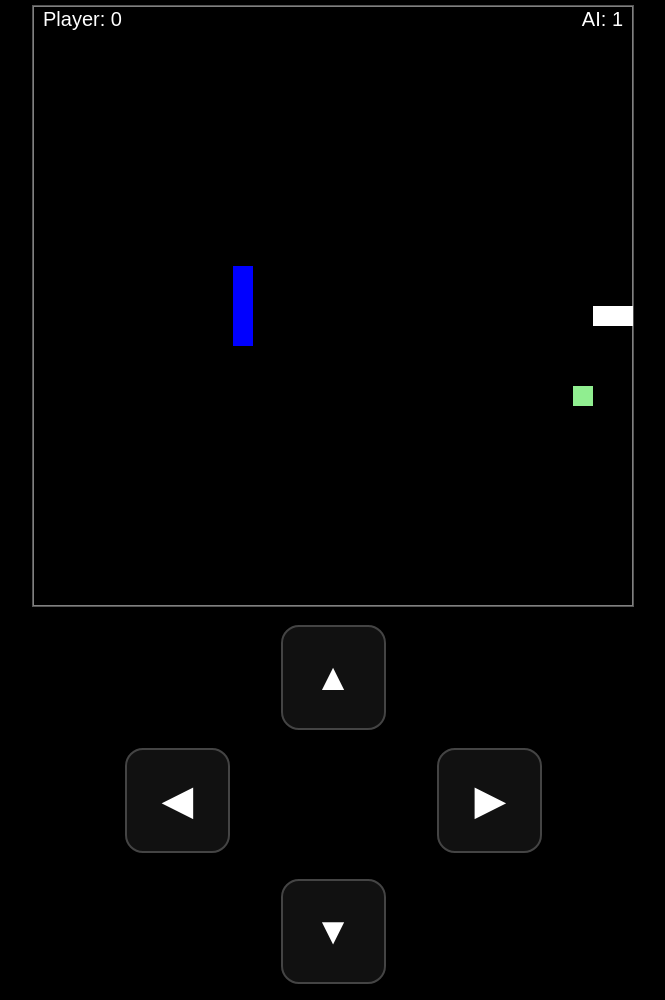
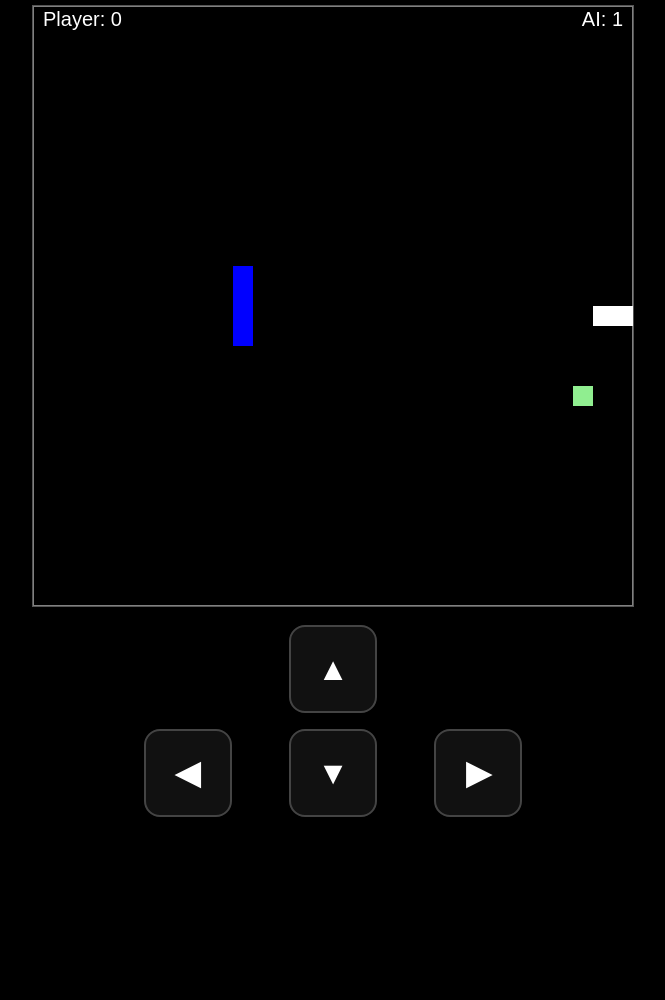
Before and after one commit to Tonzium/snakegame, a plain HTML site: page solo.html in a window 1280 px wide. Shown: the part 85-1085 px from the top of the page, without its empty margins (307-972 px from the left). After the commit the page ends 918 px from the top, so only its background shows below. Drawn offline with Linux system fonts and the light colour scheme.

Commit message:
Add Comments

```diff
--- a/solo.html
+++ b/solo.html
@@ -2,15 +2,27 @@
 <html lang="en">
 <head>
   <meta charset="UTF-8" />
+  <!-- Ensure proper scaling and tap targets on mobile -->
   <meta name="viewport" content="width=device-width, initial-scale=1.0" />
   <title>Snake Game</title>
+
   <style>
+    /* =========
+       THEME/TOKENS
+       Centralized CSS custom properties so button size/spacing/brand color
+       can be tweaked in one place.
+       ========= */
     :root {
-      --btn-size: 105px;       /* Larger buttons */
-      --btn-gap: 18px;
-      --accent: #1e90ff;
+      --btn-size: 88px;      /* Increase/decrease to resize on-screen controls */
+      --btn-gap: 16px;       /* Spacing between D-pad buttons */
+      --accent: #1e90ff;     /* Focus/active accent color for accessibility */
     }
 
+    /* =========
+       PAGE LAYOUT / GLOBAL
+       - Disable text selection to avoid accidental highlights during play.
+       - Add safe-area padding for iOS notches (env() handles that).
+       ========= */
     body {
       text-align: center;
       font-family: Arial, sans-serif;
@@ -22,66 +34,82 @@
       user-select: none;
     }
 
+    /* =========
+       GAME CANVAS
+       - Keep a visible border.
+       - max-width maintains responsiveness; height:auto preserves aspect via intrinsic size.
+       - touch-action:none prevents the page from scrolling when swiping on canvas.
+       ========= */
     canvas {
       border: 1px solid #555;
       background-color: #000;
       display: block;
       margin: 0 auto 18px auto;
       max-width: 95vw;
-      height: auto;
-      touch-action: none;
+      height: auto; /* keep square via intrinsic size from width/height attributes */
+      touch-action: none; /* avoid page scroll on touch devices while playing */
     }
 
-    /* On-screen controls container */
+    /* =========
+       ON-SCREEN CONTROLS
+       - Grid layout places Up centered on row 1 and Left/Down/Right on row 2.
+       - touch-action: manipulation reduces delay after taps on mobile browsers.
+       ========= */
     .controls {
       width: 100%;
-      max-width: 450px;
+      max-width: 420px;
       margin: 0 auto;
       display: grid;
       grid-template-columns: 1fr 1fr 1fr;
-      grid-template-rows: auto auto auto;
+      grid-template-rows: auto auto;
       gap: var(--btn-gap);
       justify-items: center;
       align-items: center;
       touch-action: manipulation;
-      position: relative;
     }
 
-    /* Layout like D-pad */
+    /* Grid placement for D-pad */
     .up    { grid-column: 2; grid-row: 1; }
     .left  { grid-column: 1; grid-row: 2; }
+    .down  { grid-column: 2; grid-row: 2; }
     .right { grid-column: 3; grid-row: 2; }
-    .down  { grid-column: 2; grid-row: 3; margin-top: 8px; } /* Lower down button */
 
+    /* =========
+       CONTROL BUTTONS
+       - Large tap area, subtle shadow for depth, animated press feedback.
+       - :focus-visible outline improves keyboard accessibility.
+       ========= */
     .ctrl-btn {
       width: var(--btn-size);
       height: var(--btn-size);
-      border-radius: 18px;
+      border-radius: 16px;
       border: 2px solid #444;
       background: #111;
       color: #fff;
-      font-size: 38px;
+      font-size: 32px;
       font-weight: bold;
       display: inline-flex;
       align-items: center;
       justify-content: center;
-      box-shadow: 0 6px 14px rgba(0,0,0,0.4);
+      box-shadow: 0 4px 12px rgba(0,0,0,0.35);
       transition: transform 0.02s ease, background 0.15s ease, border-color 0.15s ease;
     }
-
     .ctrl-btn:active {
-      transform: scale(0.97);
+      transform: scale(0.98);
       background: #0d0d0d;
       border-color: var(--accent);
     }
-
     .ctrl-btn:focus-visible {
       outline: 3px solid var(--accent);
       outline-offset: 2px;
     }
 
+    /* =========
+       UI TEXT
+       ========= */
     h2 { margin: 10px 0 12px; }
 
+    /* Live scores mirrored from canvas text for screen readers and smaller screens */
     .scores {
       display: flex;
       gap: 12px;
@@ -95,25 +123,46 @@
 </head>
 <body>
   <h2>Snake Game</h2>
+
+  <!-- Live region ensures assistive tech hears score updates without extra interaction -->
   <div class="scores" id="scores" aria-live="polite"></div>
 
+  <!--
+    Canvas acts as the primary game board.
+    Width/height define the intrinsic pixel grid for crisp rendering.
+    The aria-label provides context to screen readers.
+  -->
   <canvas id="game" width="600" height="600" aria-label="Snake game board"></canvas>
 
-  <!-- On-screen mobile controls -->
+  <!--
+    On-screen mobile controls (D-pad).
+    - Buttons have semantic <button> elements with ARIA labels.
+    - Works alongside keyboard input for desktop players.
+  -->
   <div class="controls" aria-label="Directional controls">
     <button class="ctrl-btn up"    id="btnUp"    aria-label="Move up">▲</button>
     <button class="ctrl-btn left"  id="btnLeft"  aria-label="Move left">◀</button>
+    <button class="ctrl-btn down"  id="btnDown"  aria-label="Move down">▼</button>
     <button class="ctrl-btn right" id="btnRight" aria-label="Move right">▶</button>
-    <button class="ctrl-btn down"  id="btnDown"  aria-label="Move down">▼</button>
   </div>
 
   <script>
+    /* =========
+       CORE CONSTANTS & CONTEXT
+       - GRID_SIZE defines logical cells (square board).
+       - CELL_SIZE derived from canvas width—keeps drawing math simple.
+       ========= */
     const canvas = document.getElementById('game');
     const ctx = canvas.getContext('2d');
 
     const GRID_SIZE = 30;
     const CELL_SIZE = canvas.width / GRID_SIZE;
 
+    /* =========
+       INPUT MAP
+       - Normalizes keyboard (arrows + WASD) into vector directions.
+       - Values are [dx, dy]; up is negative y because canvas origin is top-left.
+       ========= */
     const DIRECTIONS = {
       'ArrowUp': [0, -1],
       'ArrowDown': [0, 1],
@@ -125,6 +174,11 @@
       'd': [1, 0]
     };
 
+    /* =========
+       GAME STATE
+       - Each snake tracks its body (head at index 0), direction, growth flag, color, and score.
+       - Player starts on the left; AI starts on the right for symmetric play.
+       ========= */
     let snake = {
       body: [{x: 5, y: 15}, {x: 4, y: 15}, {x: 3, y: 15}],
       dir: {x: 1, y: 0},
@@ -141,9 +195,14 @@
       score: 0
     };
 
+    // Reward (food) spawns at a cell not occupied by either snake.
     let reward = {x: 10, y: 10};
     let gameOver = false;
 
+    /**
+     * Return a random unoccupied grid cell for the reward.
+     * Loops until an empty spot is found; with typical snake sizes this is fast.
+     */
     function randomReward() {
       while (true) {
         let pos = {
@@ -156,16 +215,30 @@
       }
     }
 
+    /**
+     * Unified direction change handler for both keyboard and on-screen buttons.
+     * - Prevents 180° turns by ensuring newDir isn't the exact opposite of current.
+     * - Ignores input when game is over.
+     */
     function changeDir(keyLike) {
       const newDir = DIRECTIONS[keyLike];
       if (!newDir || gameOver) return;
+
+      // Prevent reversing directly into yourself (e.g., right -> left)
       if (snake.dir.x + newDir[0] !== 0 || snake.dir.y + newDir[1] !== 0) {
         snake.dir = { x: newDir[0], y: newDir[1] };
       }
     }
 
+    // Keyboard controls (desktop). Keydown chosen for responsive handling.
     document.addEventListener('keydown', e => changeDir(e.key));
 
+    /**
+     * Bind a control button to a "virtual key" event.
+     * - pointerdown gives immediate response on touch screens.
+     * - click is a fallback for non-pointer environments.
+     * - preventDefault stops double-trigger and avoids focus scrolling issues.
+     */
     const bindBtn = (el, keyLike) => {
       ['pointerdown','click'].forEach(evt =>
         el.addEventListener(evt, ev => { ev.preventDefault(); changeDir(keyLike); }, { passive: false })
@@ -176,12 +249,22 @@
     bindBtn(document.getElementById('btnLeft'), 'ArrowLeft');
     bindBtn(document.getElementById('btnRight'), 'ArrowRight');
 
+    /**
+     * Advance a snake by one cell in its current direction.
+     * - Unshift adds a new head.
+     * - If not growing, pop removes the tail (constant length move).
+     */
     function moveSnake(s) {
       const newHead = {x: s.body[0].x + s.dir.x, y: s.body[0].y + s.dir.y};
       if (!s.grow) s.body.pop(); else s.grow = false;
       s.body.unshift(newHead);
     }
 
+    /**
+     * Collision detection for a snake:
+     * - Out of bounds.
+     * - Self-collision (head overlaps any body segment).
+     */
     function collision(s) {
       const head = s.body[0];
       return (
@@ -191,6 +274,12 @@
       );
     }
 
+    /**
+     * Very simple AI:
+     * - Greedy Manhattan distance towards the reward.
+     * - Filters out moves that would hit walls or either snake’s body.
+     * - If no better move is found, it keeps its current direction.
+     */
     function aiChooseDirection() {
       const head = aiSnake.body[0];
       let bestDir = aiSnake.dir;
@@ -198,10 +287,14 @@
 
       [{x:0,y:-1},{x:0,y:1},{x:-1,y:0},{x:1,y:0}].forEach(d => {
         const next = {x: head.x + d.x, y: head.y + d.y};
+
+        // Reject illegal moves: collide with self, player, or walls
         if (aiSnake.body.some(p => p.x === next.x && p.y === next.y) ||
             snake.body.some(p => p.x === next.x && p.y === next.y) ||
             next.x < 0 || next.x >= GRID_SIZE || next.y < 0 || next.y >= GRID_SIZE)
           return;
+
+        // Greedy heuristic: minimize Manhattan distance to reward
         const dist = Math.abs(next.x - reward.x) + Math.abs(next.y - reward.y);
         if (dist < minDist) {
           minDist = dist;
@@ -211,17 +304,27 @@
       aiSnake.dir = bestDir;
     }
 
+    /* ======== RENDERING HELPERS ======== */
+
+    // Draw a single cell using fillRect aligned to the grid.
     function drawCell(x, y, color) {
       ctx.fillStyle = color;
       ctx.fillRect(x * CELL_SIZE, y * CELL_SIZE, CELL_SIZE, CELL_SIZE);
     }
 
+    // Optional visual border around the canvas playfield.
     function drawBorder() {
       ctx.strokeStyle = 'grey';
       ctx.lineWidth = 2;
       ctx.strokeRect(0, 0, canvas.width, canvas.height);
     }
 
+    /**
+     * Full frame render:
+     * - Clear canvas
+     * - Draw border, reward, both snakes
+     * - Paint scores on canvas and mirror to DOM for accessibility/resize friendliness
+     */
     function draw() {
       ctx.clearRect(0, 0, canvas.width, canvas.height);
       drawBorder();
@@ -229,16 +332,24 @@
       snake.body.forEach(p => drawCell(p.x, p.y, snake.color));
       aiSnake.body.forEach(p => drawCell(p.x, p.y, aiSnake.color));
 
+      // Canvas score text (visual)
       ctx.fillStyle = 'white';
       ctx.font = "20px Arial";
       ctx.fillText('Player: ' + snake.score, 10, 20);
       const aiLabel = 'AI: ' + aiSnake.score;
       const metrics = ctx.measureText(aiLabel);
       ctx.fillText(aiLabel, canvas.width - metrics.width - 10, 20);
+
+      // DOM score (accessible/live-updating and responsive)
       document.getElementById('scores').textContent =
         `Player: ${snake.score} | AI: ${aiSnake.score}`;
     }
 
+    /**
+     * End the game once and reload the page to reset state.
+     * Alert provides instant feedback; for production you might replace
+     * with a custom modal and a "Play again" button.
+     */
     function endGame(message) {
       if (!gameOver) {
         gameOver = true;
@@ -247,18 +358,34 @@
       }
     }
 
+    /**
+     * Single tick of game logic:
+     * - Move snakes
+     * - Check loss/win/tie/overlap conditions
+     * - Handle food consumption and growth
+     * - Update AI direction
+     * - Re-render frame
+     */
     function update() {
       if (gameOver) return;
+
+      // 1) Move both snakes
       moveSnake(snake);
       moveSnake(aiSnake);
 
+      // 2) Wall/self collisions
       if (collision(snake)) endGame("You Lose! 😢");
       if (collision(aiSnake)) endGame("You Win! 🏆");
+
+      // 3) Head-on tie (both move into same cell)
       if (snake.body[0].x === aiSnake.body[0].x && snake.body[0].y === aiSnake.body[0].y)
         endGame("It's a Tie! 🤝");
+
+      // 4) Player head into AI body (excludes head-on, handled above)
       if (aiSnake.body.some(p => p.x === snake.body[0].x && p.y === snake.body[0].y))
         endGame("You Lose! 😢");
 
+      // 5) Food consumption + growth + respawn
       if (snake.body[0].x === reward.x && snake.body[0].y === reward.y) {
         snake.grow = true; snake.score++; reward = randomReward();
       }
@@ -266,10 +393,15 @@
         aiSnake.grow = true; aiSnake.score++; reward = randomReward();
       }
 
+      // 6) Update AI pathing for next tick
       aiChooseDirection();
+
+      // 7) Draw the new frame
       draw();
     }
 
+    // Fixed-timestep game loop (100 ms per tick ≈ 10 FPS).
+    // For smoother motion, consider requestAnimationFrame with delta time.
     setInterval(update, 100);
   </script>
 </body>
```
